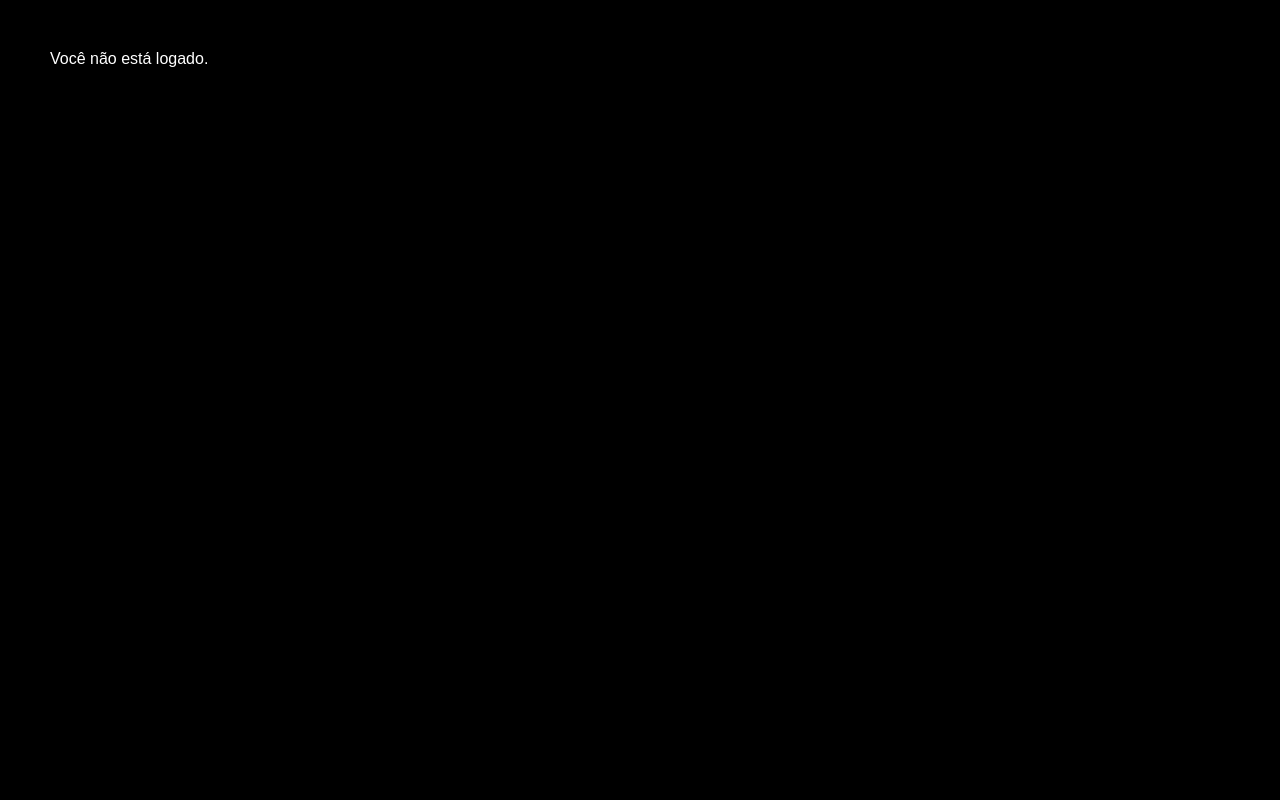
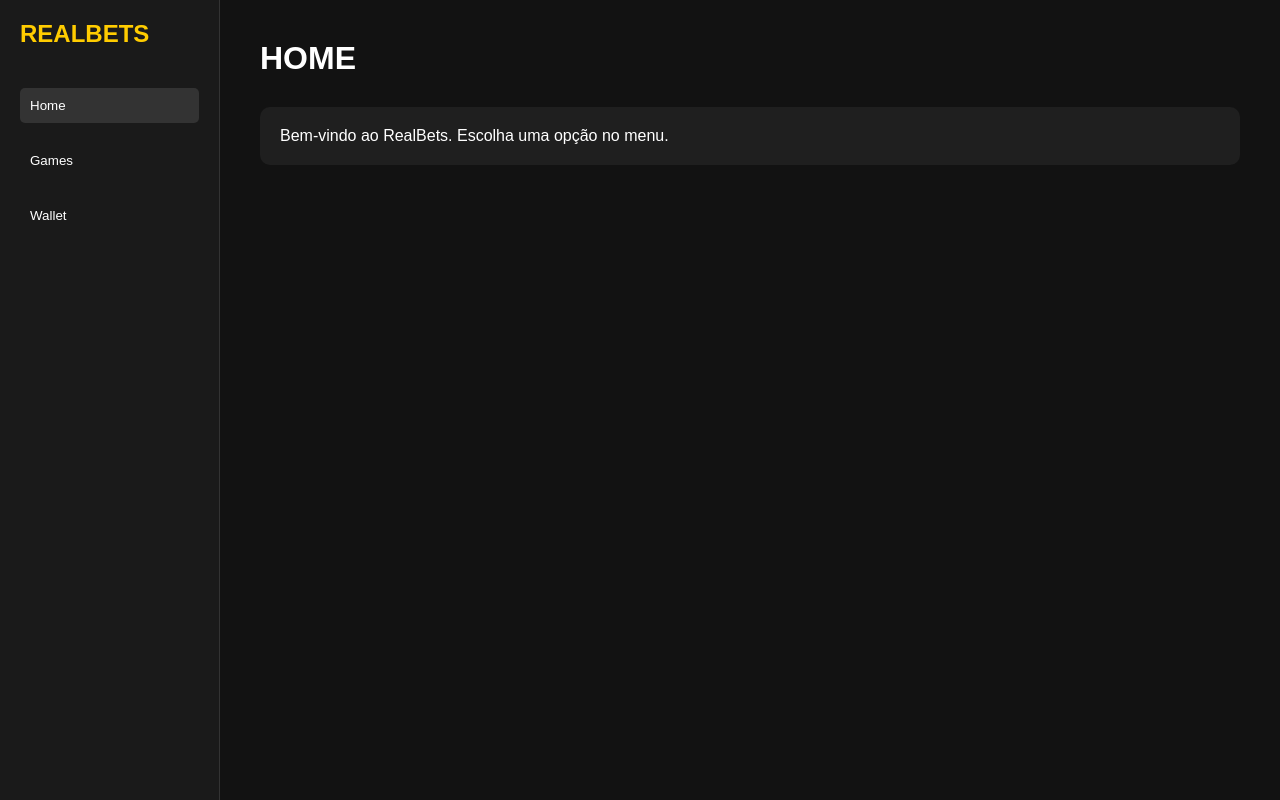
Before and after one commit to rianp7221-ship-it/realbets, a Next.js app in the folder realbets/: page / in a window 1280 px wide. Built offline with nearby package versions, Linux system fonts and the light colour scheme; no server answers.

Commit message:
Update page.js

```diff
--- a/realbets/app/page.js
+++ b/realbets/app/page.js
@@ -1,48 +1,50 @@
 'use client';
-import { useState, useEffect } from 'react';
-import { createClient } from '@supabase/supabase-js';
-
-// Inicialização segura
-const supabaseUrl = process.env.NEXT_PUBLIC_SUPABASE_URL || "";
-const supabaseAnonKey = process.env.NEXT_PUBLIC_SUPABASE_ANON_KEY || "";
-const supabase = createClient(supabaseUrl, supabaseAnonKey);
+import { useState } from 'react';
 
 export default function Page() {
-  const [user, setUser] = useState(null);
-  const [balance, setBalance] = useState(0);
+  const [activeTab, setActiveTab] = useState('home');
 
-  useEffect(() => {
-    async function loadSession() {
-      const { data } = await supabase.auth.getSession();
-      if (data.session) {
-        setUser(data.session.user);
-
-        // Busca o saldo de forma separada para evitar erro de promise
-        const { data: profile } = await supabase
-          .from('profiles')
-          .select('wallet_balance')
-          .eq('id', data.session.user.id)
-          .single();
-
-        if (profile) {
-          setBalance(profile.wallet_balance);
-        }
-      }
-    }
-    loadSession();
-  }, []);
-
-  if (!user) {
-    return <div style={{ color: 'white', padding: '50px' }}>Você não está logado.</div>;
-  }
+  const menuItems = ['home', 'games', 'wallet'];
 
   return (
-    <div style={{ color: 'white', padding: '50px', background: '#121212', minHeight: '100vh' }}>
-      <h1>Dashboard RealBets</h1>
-      <p>Email: {user.email}</p>
-      <div style={{ background: '#333', padding: '20px', borderRadius: '10px', marginTop: '20px' }}>
-        <h3>Saldo Atual: R$ {balance.toFixed(2)}</h3>
-      </div>
+    <div style={{ display: 'flex', minHeight: '100vh', background: '#121212', color: '#fff', fontFamily: 'sans-serif' }}>
+      {/* Sidebar Fixo */}
+      <nav style={{ width: '220px', background: '#1a1a1a', padding: '20px', borderRight: '1px solid #333' }}>
+        <h2 style={{ color: '#ffcc00', marginBottom: '40px' }}>REALBETS</h2>
+        <div style={{ display: 'flex', flexDirection: 'column', gap: '20px' }}>
+          {menuItems.map((item) => (
+            <button
+              key={item}
+              onClick={() => setActiveTab(item)}
+              style={{
+                background: activeTab === item ? '#333' : 'transparent',
+                border: 'none',
+                color: '#fff',
+                padding: '10px',
+                textAlign: 'left',
+                cursor: 'pointer',
+                borderRadius: '5px',
+                textTransform: 'capitalize'
+              }}
+            >
+              {item}
+            </button>
+          ))}
+        </div>
+      </nav>
+
+      {/* Área de Conteúdo */}
+      <main style={{ flex: 1, padding: '40px' }}>
+        <header style={{ marginBottom: '30px' }}>
+          <h1>{activeTab.toUpperCase()}</h1>
+        </header>
+
+        <section style={{ background: '#1f1f1f', padding: '20px', borderRadius: '10px' }}>
+          {activeTab === 'home' && <p>Bem-vindo ao RealBets. Escolha uma opção no menu.</p>}
+          {activeTab === 'games' && <p>Carregando jogos...</p>}
+          {activeTab === 'wallet' && <p>Configurações da carteira.</p>}
+        </section>
+      </main>
     </div>
   );
 }
```
